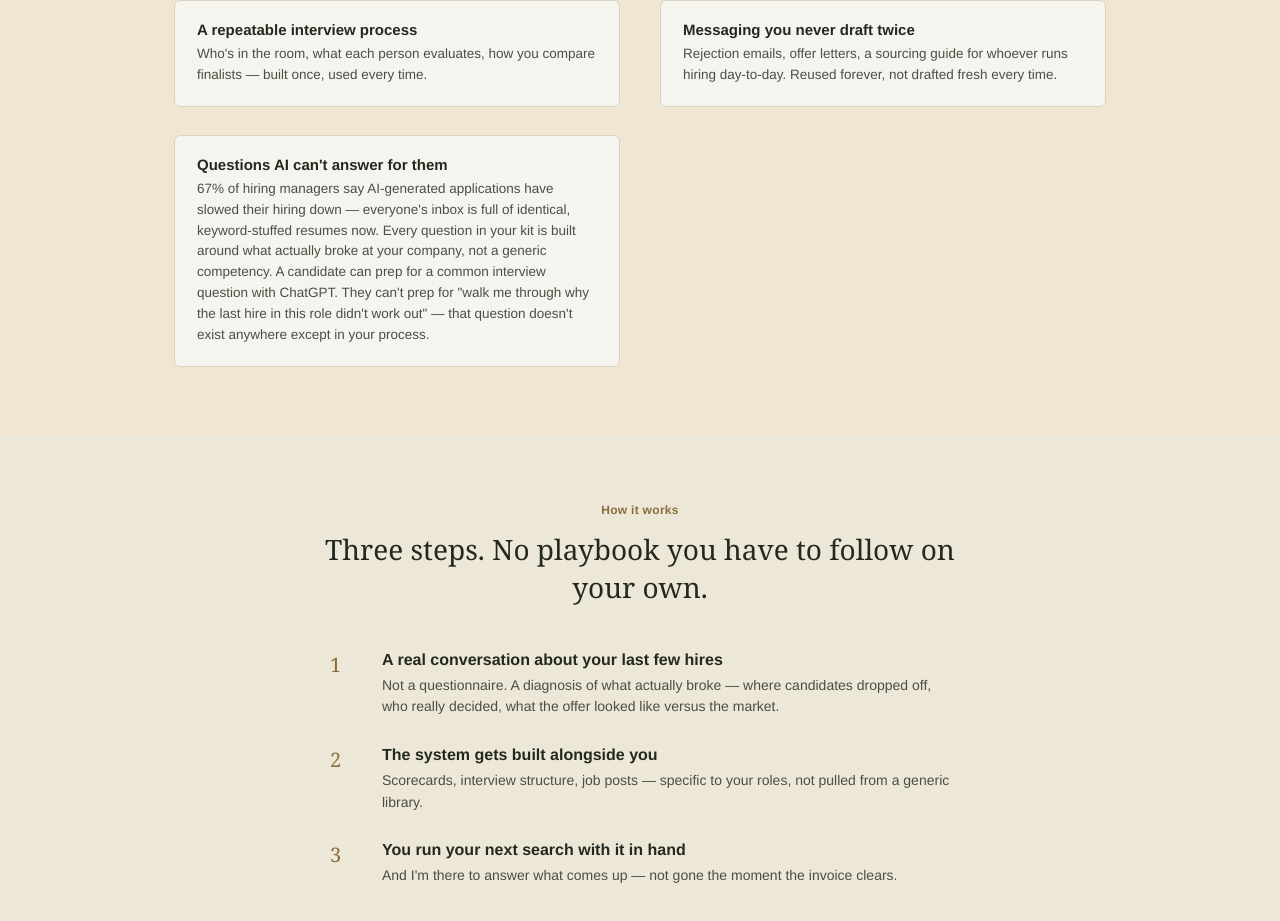
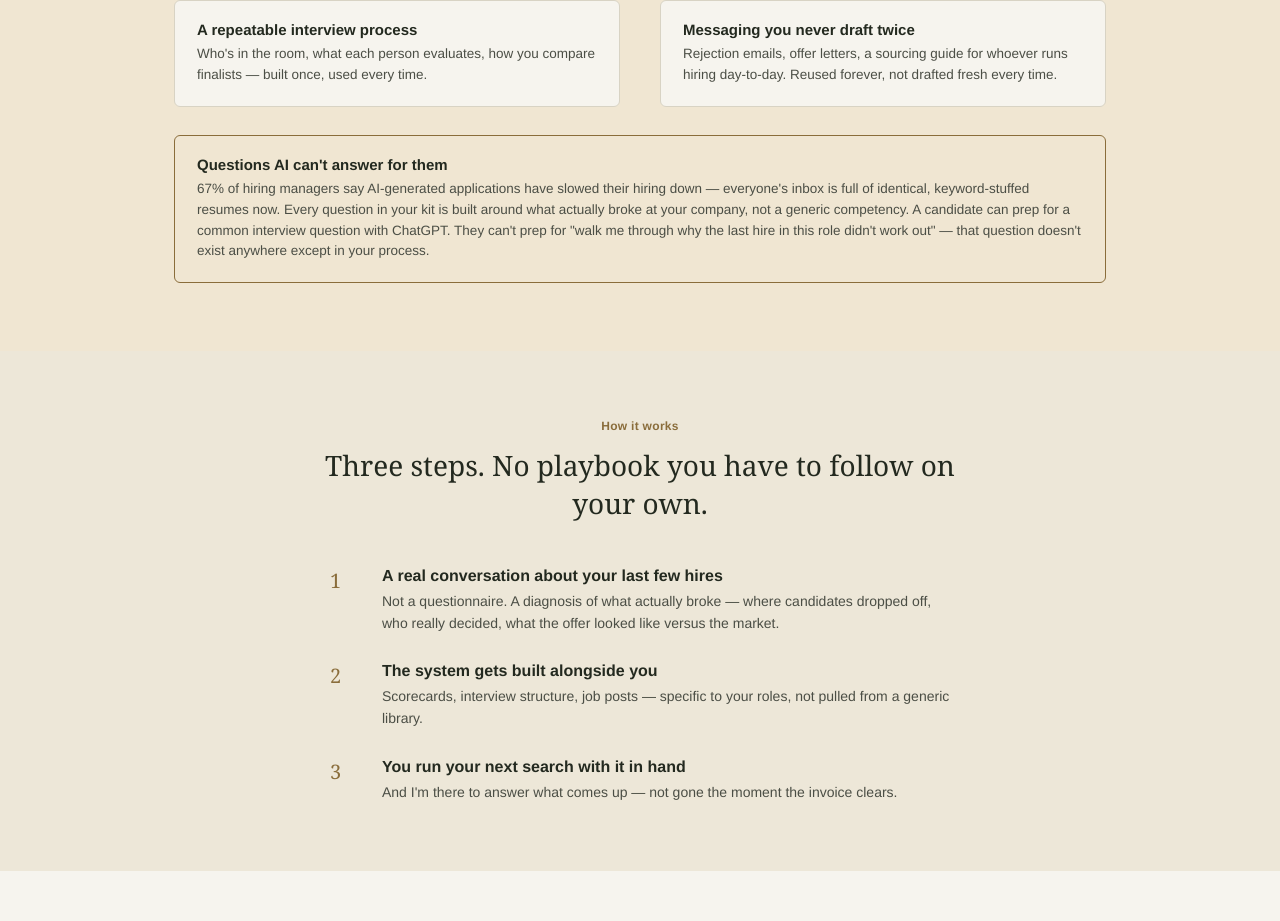
Before and after one commit to cronere/hiringhandoff, a Next.js app: page / in a window 1280 px wide. Shown: the part 1558-2479 px from the top of the page. Built offline with nearby package versions, Linux system fonts and the light colour scheme.

Commit message:
Update globals.css

```diff
--- a/app/globals.css
+++ b/app/globals.css
@@ -260,6 +260,11 @@ a {
   border: 1px solid var(--line);
   border-radius: 6px;
   padding: 20px 22px;
+}
+.system-item-wide {
+  grid-column: 1 / -1;
+  background: var(--amber-light);
+  border-color: var(--amber);
 }
 .system-item-title {
   font-size: 15px;
```
